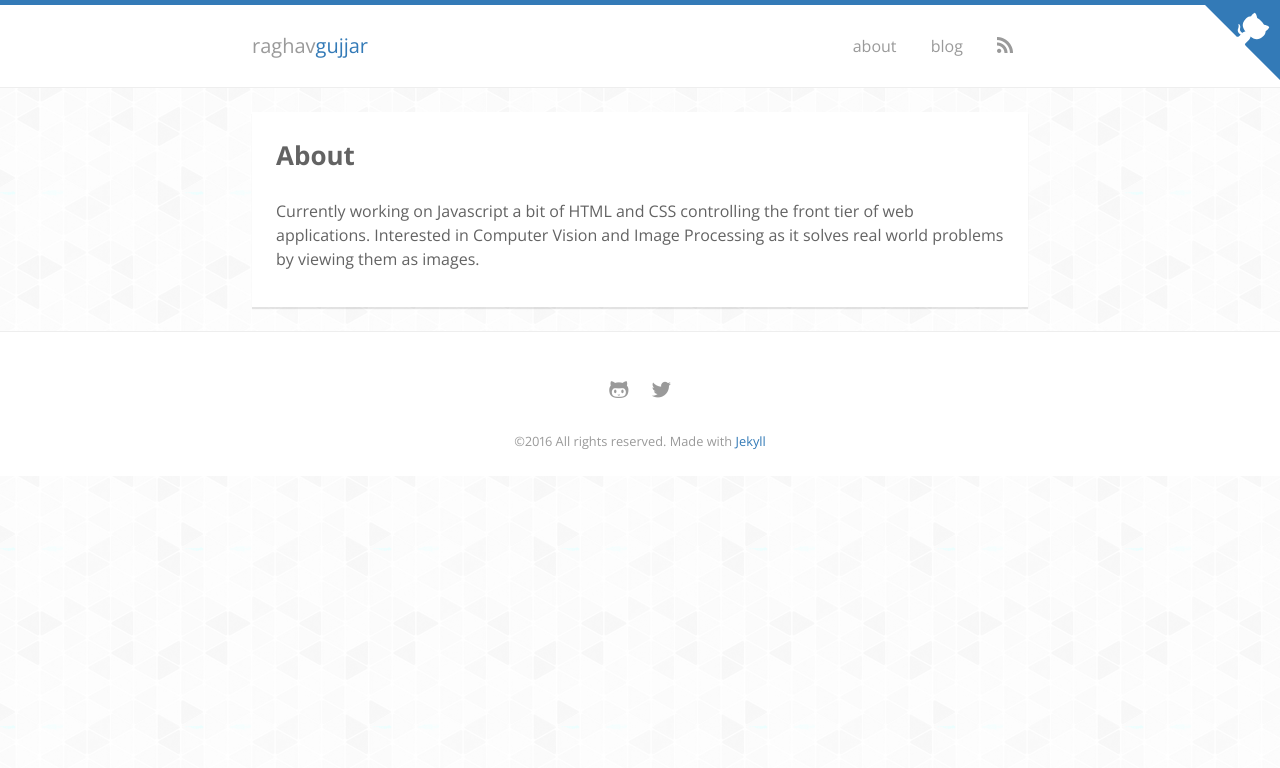
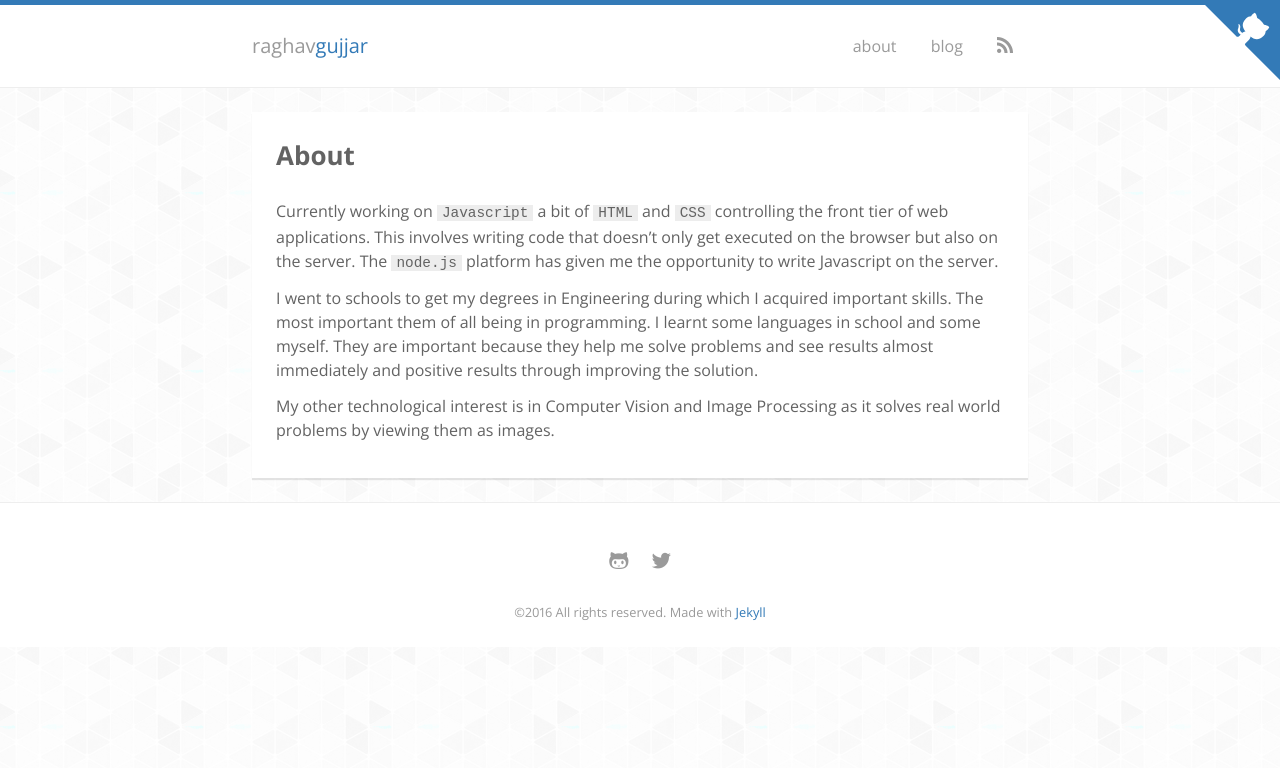
Before and after one commit to raghavpages/raghavpages.github.io, a Jekyll site: the page built from source/about.md, in a window 1280 px wide. Shown: the top 768 px of the page. Built offline with Jekyll 4.4.1, drawn with Linux system fonts in a browser that asks for light colours; nearby versions of some CDN libraries; some web fonts are replaced.

Commit message:
Updating about

```diff
--- a/source/about.md
+++ b/source/about.md
@@ -4,4 +4,8 @@ title: About
 permalink: /about/
 ---
 
-Currently working on Javascript a bit of HTML and CSS controlling the front tier of web applications. Interested in Computer Vision and Image Processing as it solves real world problems by viewing them as images.
+Currently working on `Javascript` a bit of `HTML` and `CSS` controlling the front tier of web applications. This involves writing code that doesn't only get executed on the browser but also on the server. The `node.js` platform has given me the opportunity to write Javascript on the server.
+
+I went to schools to get my degrees in Engineering during which I acquired important skills. The most important them of all being in programming. I learnt some languages in school and some myself. They are important because they help me solve problems and see results almost immediately and positive results through improving the solution.
+
+My other technological interest is in Computer Vision and Image Processing as it solves real world problems by viewing them as images.
```
